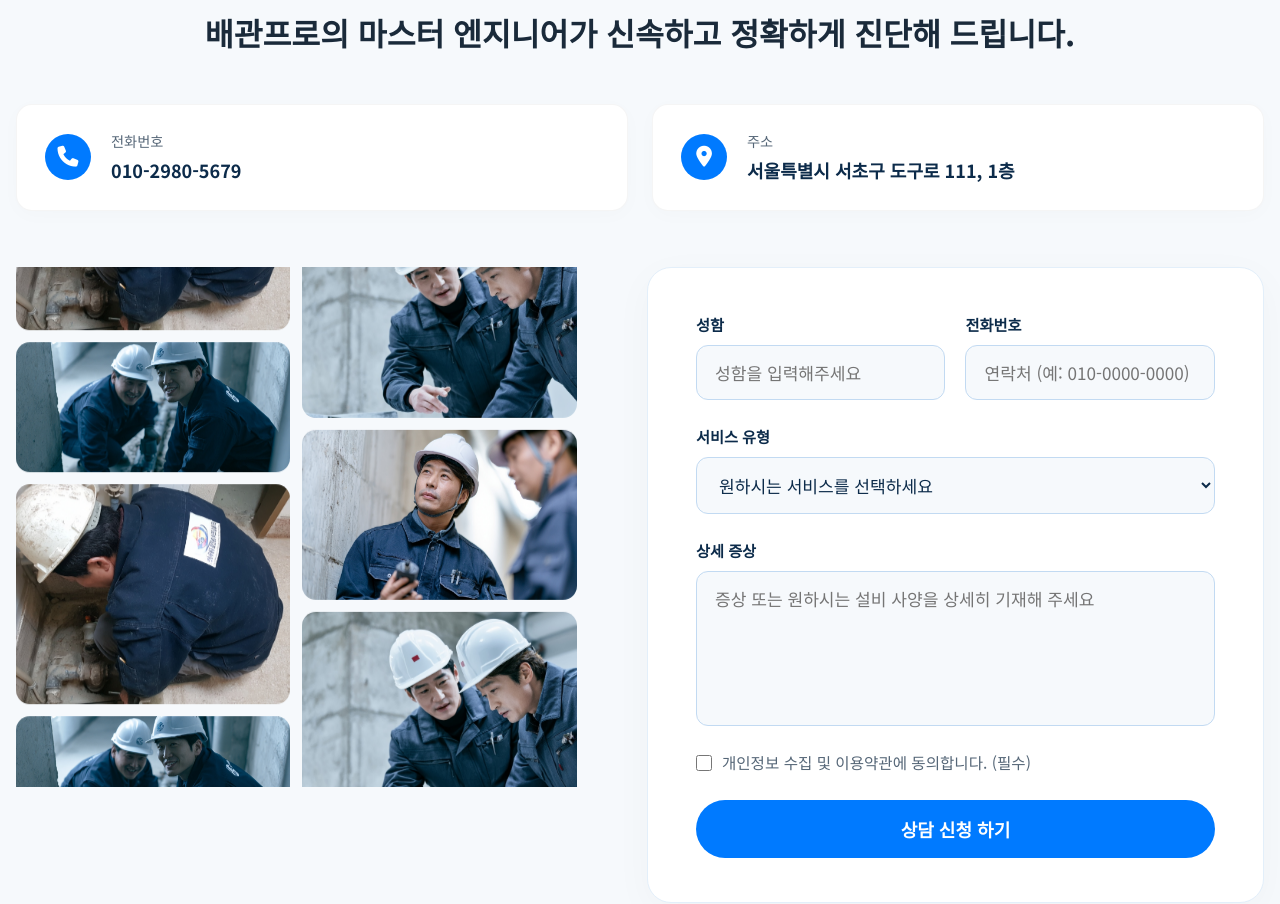
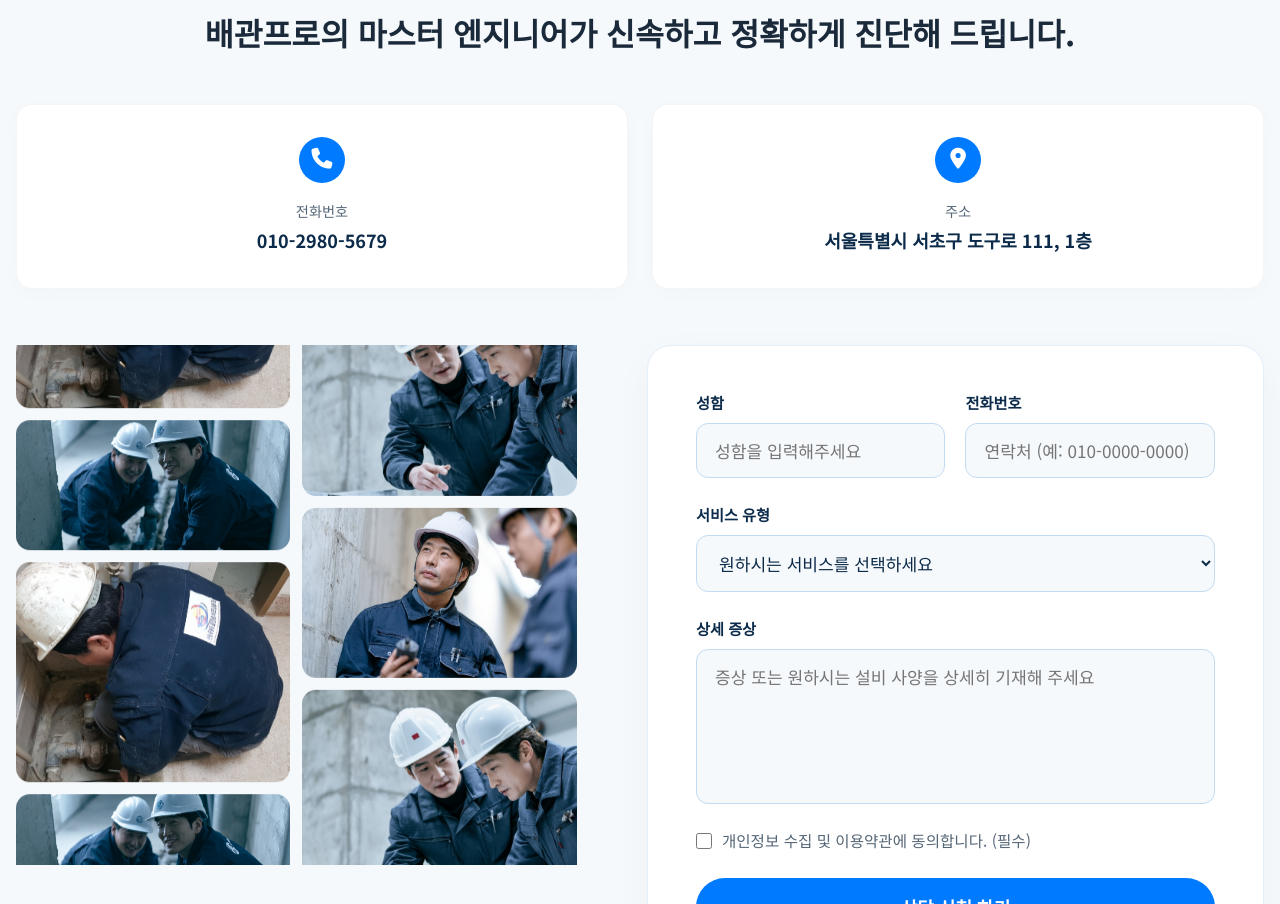
Before and after one commit to taeeun1112/website, a website: page index.html in a window 1280 px wide. Shown: the part 10020-10924 px from the top of the page. Drawn offline with Linux system fonts and the light colour scheme.

Commit message:
style: center align content inside contact-info-card

```diff
--- a/style.css
+++ b/style.css
@@ -1634,10 +1634,13 @@ h1.hero-main-promo {
 .contact-info-card {
     background: #fff;
     border-radius: 16px;
-    padding: 24px 28px;
-    display: flex;
-    align-items: center;
-    gap: 20px;
+    padding: 32px 24px;
+    display: flex;
+    flex-direction: column;
+    align-items: center;
+    justify-content: center;
+    text-align: center;
+    gap: 16px;
     box-shadow: 0 4px 20px rgba(0,0,0,0.02);
     border: 1px solid rgba(0,0,0,0.04);
 }
@@ -1655,6 +1658,7 @@ h1.hero-main-promo {
 .info-text-box {
     display: flex;
     flex-direction: column;
+    align-items: center;
     gap: 4px;
 }
 .info-label {
```
